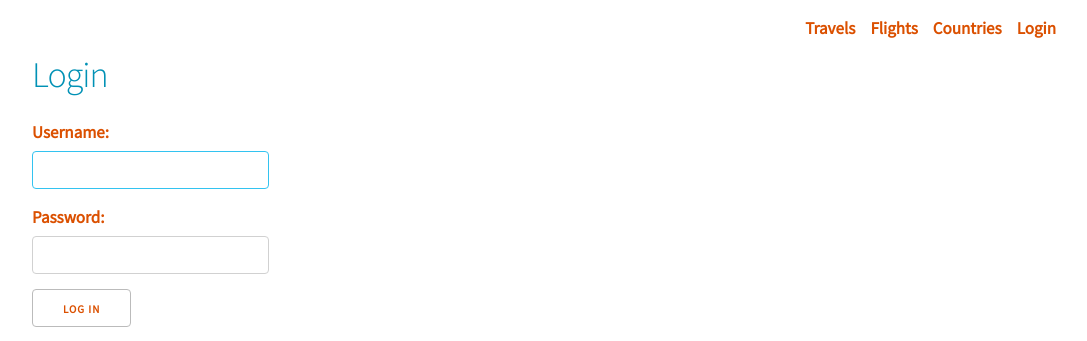
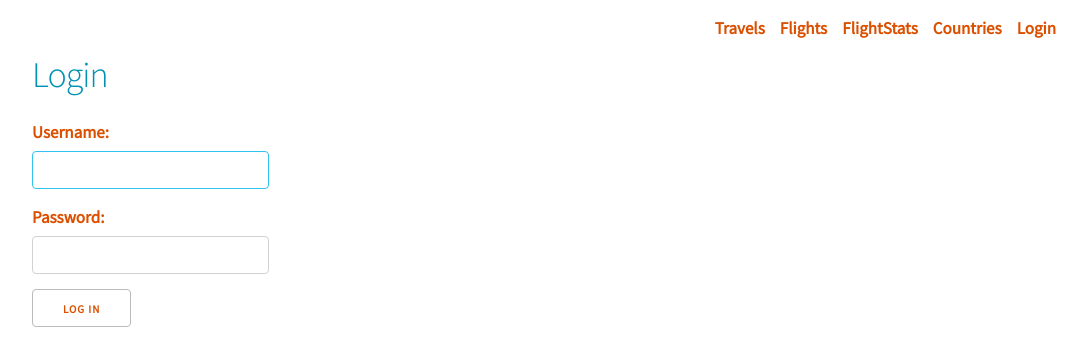
Before and after one commit to minikdo/travelarchive2, a Django app: page /login/ in a window 1280 px wide. Shown: the top 341 px of the page, without its empty margins (96-1183 px from the left). Run offline with Django 3.2, Linux system fonts and the light colour scheme; parts of the project's set-up code (start-up, migrations or seed data) failed here and were passed over.

Commit message:
add link for flight stats

```diff
--- a/templates/base.html
+++ b/templates/base.html
@@ -38,6 +38,7 @@
             <li><a href="{% url 'travels:login' %}" title="log in">Login</li>
             {% endif %}
 	    <li><a href="{% url 'travels:country' %}">Countries</a></li>
+	    <li><a href="{% url 'travels:flight-stats' %}">FlightStats</a></li>
 	    <li><a href="{% url 'travels:flight-index' %}">Flights</a></li>
 	    <li><a href="{% url 'travels:index' %}">Travels</a></li>
           </ul>
```
